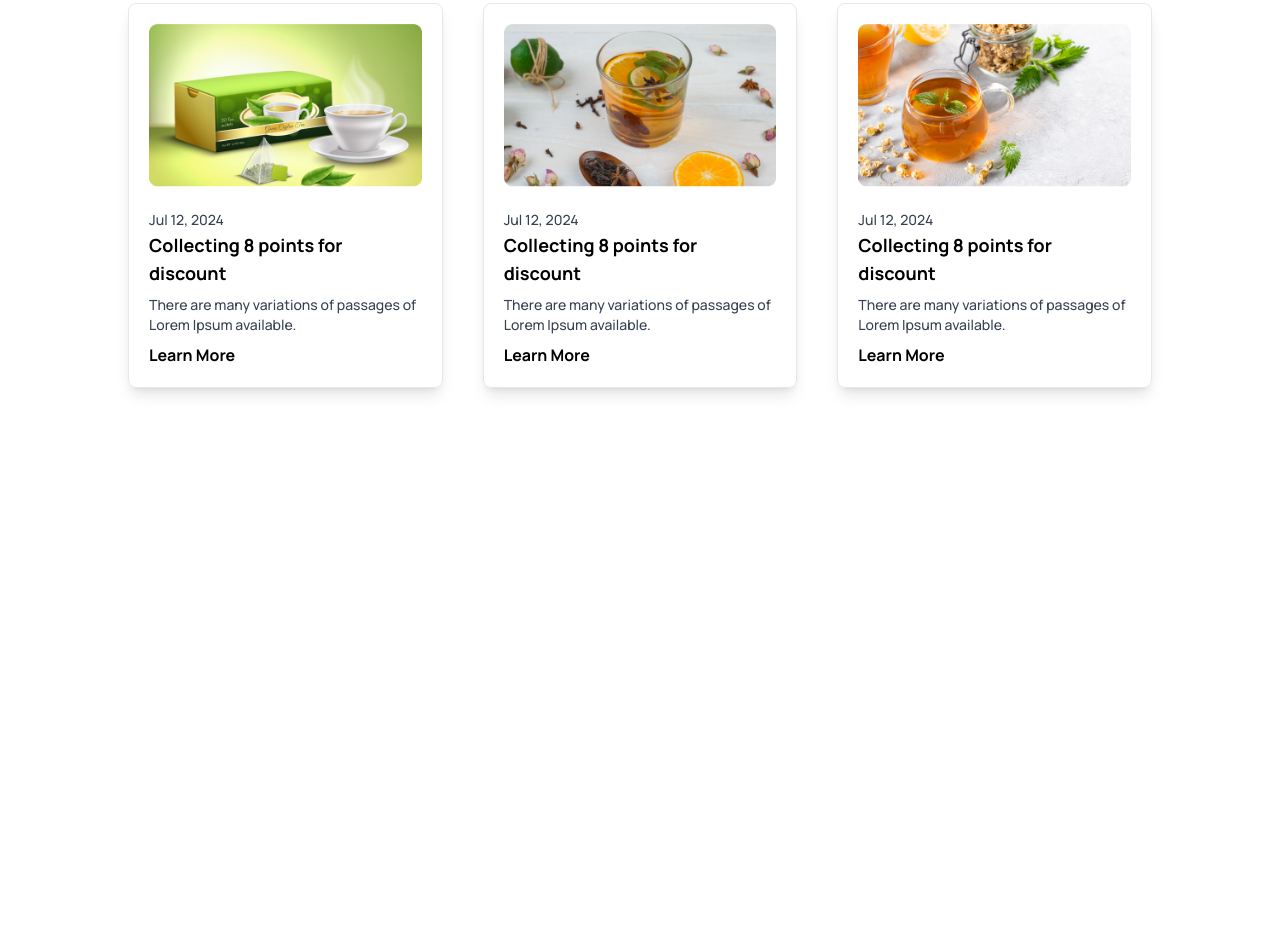
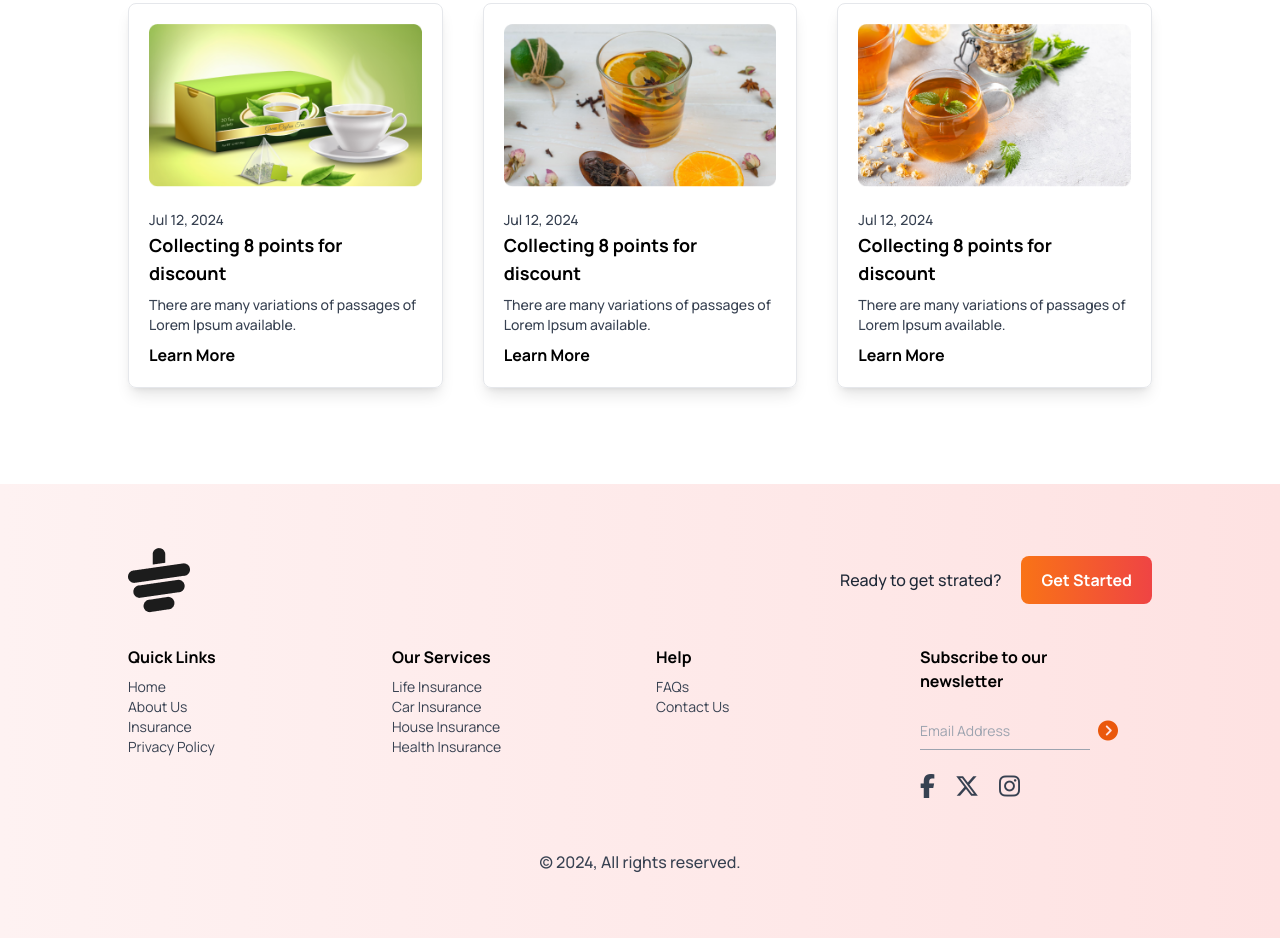
Before and after one commit to hkhridoy17/tea-house-with-tailwind, a plain HTML site: page index.html in a window 1280 px wide. Shown: the part 2540-3478 px from the top of the page. Before the commit the page ends 3024 px from the top, so only its background shows below. Drawn offline with nearby package versions, Linux system fonts and the light colour scheme.

Commit message:
footer section added

```diff
--- a/index.html
+++ b/index.html
@@ -22,19 +22,13 @@
       tailwind.config = {
         theme: {
           extend: {
-            colors: {
-              clifford: "#da373d",
+            fontFamily: {
+              manrope: ["Manrope", "sans-serif"],
             },
           },
         },
       };
     </script>
-    <!-- internal css -->
-    <style>
-      .font-manrope {
-        font-family: "Manrope", sans-serif;
-      }
-    </style>
   </head>
   <body class="max-w-screen-2xl mx-auto font-manrope">
     <header class="mx-3 md:mx-5 lg:mx-16 xl:mx-32 my-10">
@@ -328,6 +322,91 @@
         </div>
       </section>
     </main>
-    <footer></footer>
+    <footer class="bg-gradient-to-r from-red-50 to-red-100">
+      <!-- footer section -->
+      <div class="mx-3 md:mx-5 lg:mx-16 xl:mx-32 py-16">
+        <!-- top row -->
+        <div class="flex justify-between items-center">
+          <div>
+            <img class="w-3/4 md:w-full" src="./images/cup.png" alt="" />
+          </div>
+          <div class="flex gap-2 md:gap-5 items-center">
+            <p class="text-sm md:text-base text-gray-800 font-medium">
+              Ready to get strated?
+            </p>
+            <button
+              class="text-sm md:text-base bg-gradient-to-r from-orange-500 to-red-500 text-white font-bold px-4 md:px-5 py-2 md:py-3 rounded-lg"
+            >
+              Get Started
+            </button>
+          </div>
+        </div>
+        <!-- middle row -->
+        <div class="mt-8 grid grid-cols-2 md:grid-cols-3 lg:grid-cols-4 gap-8">
+          <!-- 1st column -->
+          <div>
+            <h3 class="font-bold mb-2">Quick Links</h3>
+            <ul class="text-sm text-gray-700">
+              <li><a href="#">Home</a></li>
+              <li><a href="#">About Us</a></li>
+              <li><a href="#">Insurance</a></li>
+              <li><a href="#">Privacy Policy</a></li>
+            </ul>
+          </div>
+          <!-- 2nd column -->
+          <div>
+            <h3 class="font-bold mb-2">Our Services</h3>
+            <ul class="text-sm text-gray-700">
+              <li><a href="#">Life Insurance</a></li>
+              <li><a href="#">Car Insurance</a></li>
+              <li><a href="#">House Insurance</a></li>
+              <li><a href="#">Health Insurance</a></li>
+            </ul>
+          </div>
+          <!-- 3rd column -->
+          <div class="col-span-2 md:col-span-1">
+            <h3 class="font-bold mb-2">Help</h3>
+            <ul class="text-sm text-gray-700">
+              <li><a href="#">FAQs</a></li>
+              <li><a href="#">Contact Us</a></li>
+            </ul>
+          </div>
+          <!-- 4th column -->
+          <div>
+            <h3 class="font-bold mb-2">
+              Subscribe to our<br />
+              newsletter
+            </h3>
+            <div class="mt-5 flex items-center gap-2">
+              <input
+                class="bg-transparent border-b border-gray-400 outline-none py-2 text-sm"
+                type="email"
+                placeholder="Email Address"
+              />
+              <button class="text-xl text-orange-600" type="submit">
+                <i class="fa-solid fa-circle-chevron-right"></i>
+              </button>
+            </div>
+            <div class="text-2xl text-gray-700 flex items-center gap-5 mt-5">
+              <a href="https://facebook.com"
+                ><i class="fa-brands fa-facebook-f"></i>
+              </a>
+              <a href="https://x.com">
+                <i class="fa-brands fa-x-twitter"></i>
+              </a>
+              <a href="https://instagram.com">
+                <i class="fa-brands fa-instagram"></i>
+              </a>
+            </div>
+          </div>
+        </div>
+        <!-- bottom row -->
+        <div
+          class="mt-12 text-sm md:text-base text-gray-700 font-medium text-center"
+        >
+          <p>&copy; 2024, All rights reserved.</p>
+        </div>
+      </div>
+    </footer>
   </body>
 </html>
```
